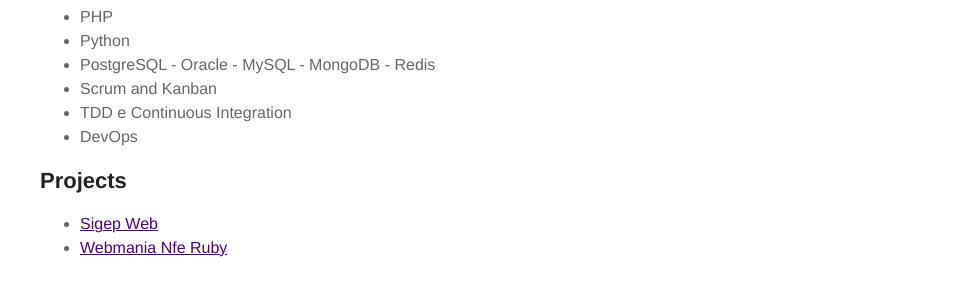
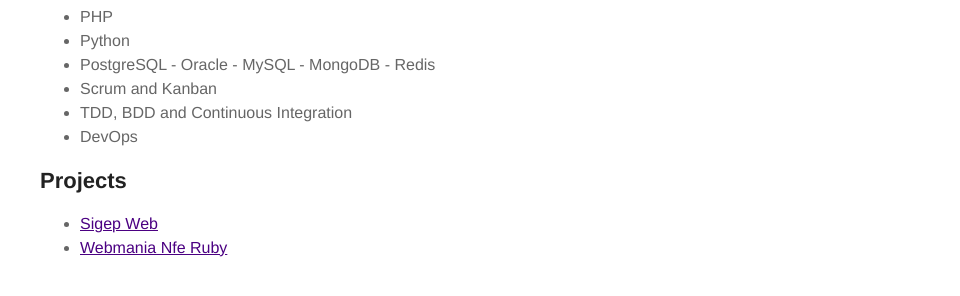
Before and after one commit to marceloperini/marceloperini.github.io, a Jekyll site: the page built from about.md, in a window 1280 px wide. Shown: the part 656-952 px from the top of the page, without its empty margins (320-1280 px from the left). Built offline with Jekyll 4.4.1, drawn with Linux system fonts in a browser that asks for light colours.

Commit message:
add bdd to about skills

```diff
--- a/about.md
+++ b/about.md
@@ -19,7 +19,7 @@ layout: page
   <li>Python</li>
   <li>PostgreSQL - Oracle - MySQL - MongoDB - Redis</li>
   <li>Scrum and Kanban</li>
-  <li>TDD e Continuous Integration</li>
+  <li>TDD, BDD and Continuous Integration</li>
   <li>DevOps</li>
 </ul>
 
```
